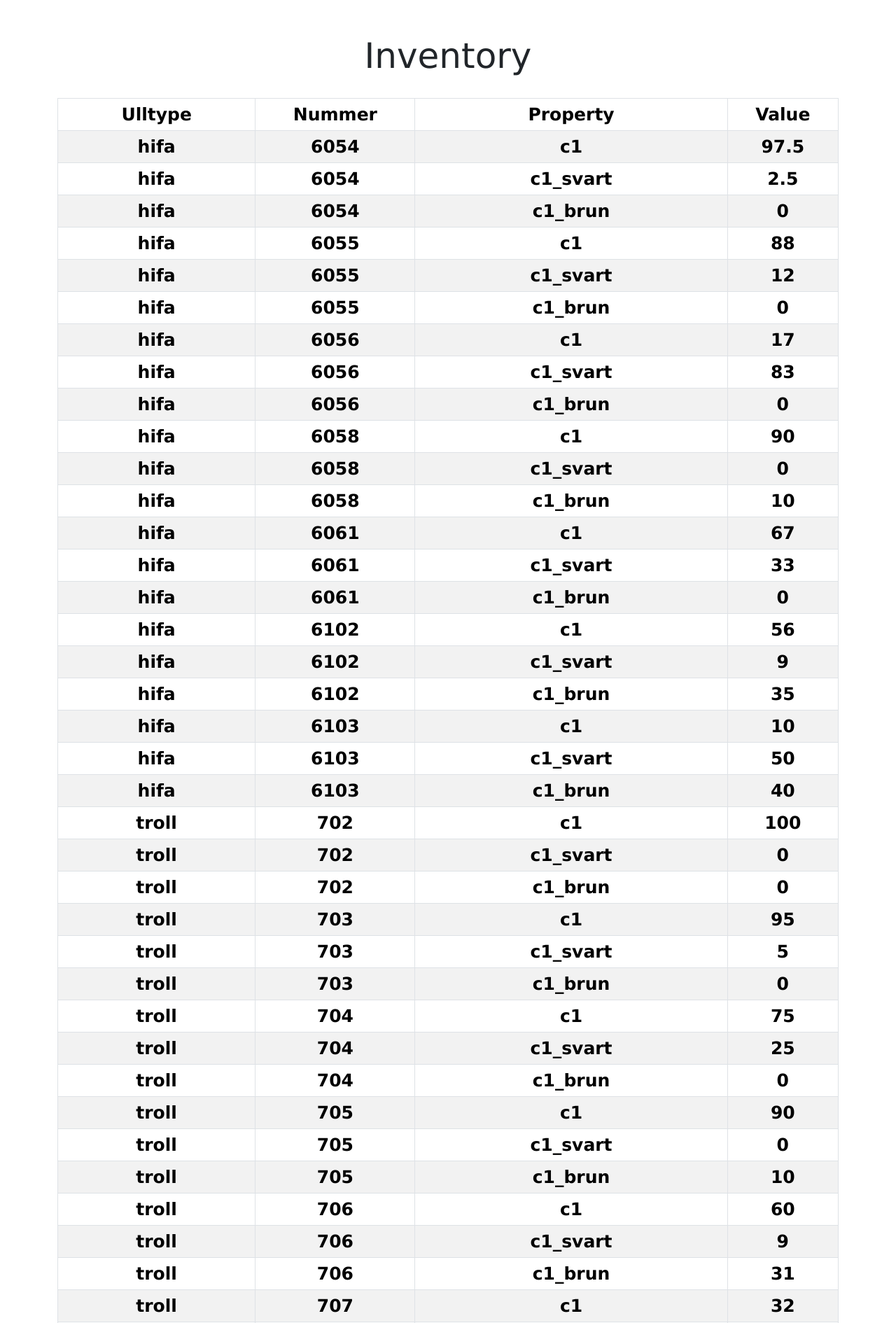
After one commit to KjetilFroysa/plysen, a Node server app: page /inventory/ in a window 1280 px wide. The commit adds this page. Shown: the top 1890 px of the page at 70% size. Run offline with Node 20, Linux system fonts and the light colour scheme; some libraries are stand-ins or nearby versions.

Commit message:
new inventory page

```diff
--- a/plysen/app.js
+++ b/plysen/app.js
@@ -1,13 +1,14 @@
-var createError = require('http-errors');
-var express = require('express');
-var path = require('path');
+const createError = require('http-errors');
+const express = require('express');
+const path = require('path');
 const fs = require('fs');
-var cookieParser = require('cookie-parser');
-var logger = require('morgan');
+const cookieParser = require('cookie-parser');
+const logger = require('morgan');
 
-var indexRouter = require('./routes/index');
+const indexRouter = require('./routes/index');
+const inventoryRouter = require('./routes/inventory');
 
-var app = express();
+const app = express();
 
 // view engine setup
 app.set('views', path.join(__dirname, 'views'));
@@ -32,7 +33,7 @@ app.get('/data/recipes', (req, res) => {
 });
 
 app.use('/', indexRouter);
-
+app.use('/inventory', inventoryRouter);
 
 
 // catch 404 and forward to error handler
--- /dev/null
+++ b/plysen/public/html/inventory.html
@@ -0,0 +1,33 @@
+<!DOCTYPE html>
+<html lang="en">
+<head>
+    <meta charset="UTF-8">
+    <meta name="viewport" content="width=device-width, initial-scale=1.0">
+    <title>Inventory</title>
+    <link rel="stylesheet" href="../../node_modules/bootstrap/dist/css/bootstrap.min.css">
+    <link rel="stylesheet" href="../stylesheets/styles.css">
+</head>
+<body>
+    <div class="container">
+        <h1>Inventory</h1>
+        <table id="inventoryTable" class="table table-striped table-bordered table-hover">
+            <thead>
+                <tr>
+                    <th>Ulltype</th>
+                    <th>Nummer</th>
+                    <th>Property</th>
+                    <th>Value</th>
+                </tr>
+            </thead>
+            <tbody>
+                <!-- Inventory data will be inserted here -->
+            </tbody>
+        </table>
+    </div>
+
+    <script src="../../node_modules/jquery/dist/jquery.slim.min.js"></script>
+    <script src="../../node_modules/@popperjs/core/dist/umd/popper.min.js"></script>
+    <script src="../../node_modules/bootstrap/dist/js/bootstrap.min.js"></script>
+    <script src="../javascripts/inventory.js"></script>
+</body>
+</html>
--- /dev/null
+++ b/plysen/public/javascripts/inventory.js
@@ -0,0 +1,40 @@
+document.addEventListener('DOMContentLoaded', function() {
+    fetch('/data/recipes')
+        .then(response => response.json())
+        .then(recipes => {
+            displayInventory(recipes);
+        })
+        .catch(error => console.error('Error loading recipes:', error));
+});
+
+function displayInventory(recipes) {
+    const inventoryTableBody = document.querySelector('#inventoryTable tbody');
+
+    for (const ulltype in recipes) {
+        if (recipes.hasOwnProperty(ulltype)) {
+            recipes[ulltype].forEach(recipe => {
+                for (const property in recipe.oppskrift) {
+                    if (recipe.oppskrift.hasOwnProperty(property)) {
+                        const row = document.createElement('tr');
+                        const ulltypeCell = document.createElement('td');
+                        const nummerCell = document.createElement('td');
+                        const propertyCell = document.createElement('td');
+                        const valueCell = document.createElement('td');
+
+                        ulltypeCell.textContent = ulltype;
+                        nummerCell.textContent = recipe.nummer;
+                        propertyCell.textContent = property;
+                        valueCell.textContent = recipe.oppskrift[property];
+
+                        row.appendChild(ulltypeCell);
+                        row.appendChild(nummerCell);
+                        row.appendChild(propertyCell);
+                        row.appendChild(valueCell);
+
+                        inventoryTableBody.appendChild(row);
+                    }
+                }
+            });
+        }
+    }
+}
--- a/plysen/public/javascripts/ull.js
+++ b/plysen/public/javascripts/ull.js
@@ -157,7 +157,7 @@ function regnUt(mengde, oppskrift) {
 function displayResult(result, oppskrift) {
   // Create table
   let table = document.createElement('table');
-  table.id = 'resultTableCSS';
+  table.id = 'resultTable2';
   table.className = 'table table-striped table-bordered table-hover';
   let thead = document.createElement('thead');
   let tbody = document.createElement('tbody');
--- a/plysen/public/stylesheets/styles.css
+++ b/plysen/public/stylesheets/styles.css
@@ -9,9 +9,11 @@ a {
   color: #00B7FF;
 }
 
-#resultTable {
+#resultTable2 {
   margin: 0 auto;
-  width: 50%;
+  margin-top: 20px;
+  text-align: center;
+  width: auto;
   border-collapse: collapse;
 }
 
```
Also changed, not shown: plysen/public/html/index.html (+6 -1 lines), plysen/routes/inventory.js (added, +10 -0 lines).
